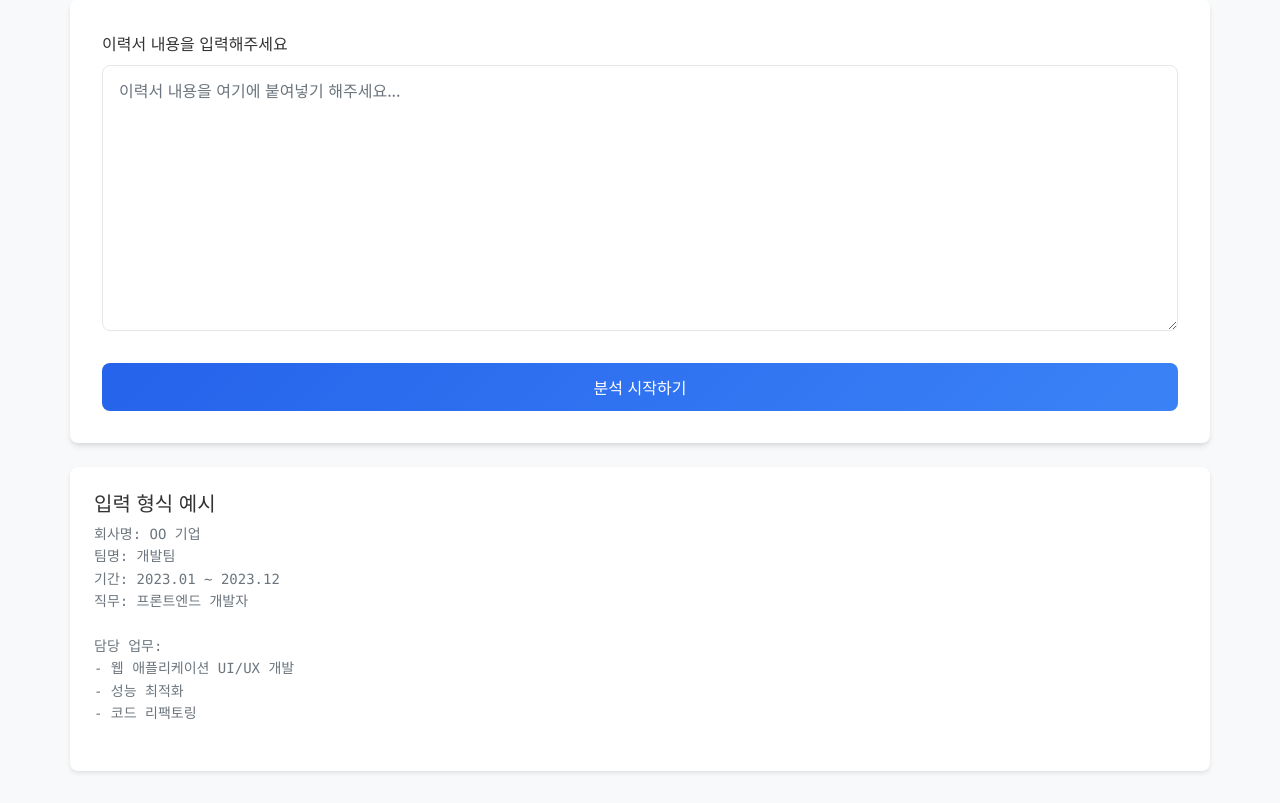
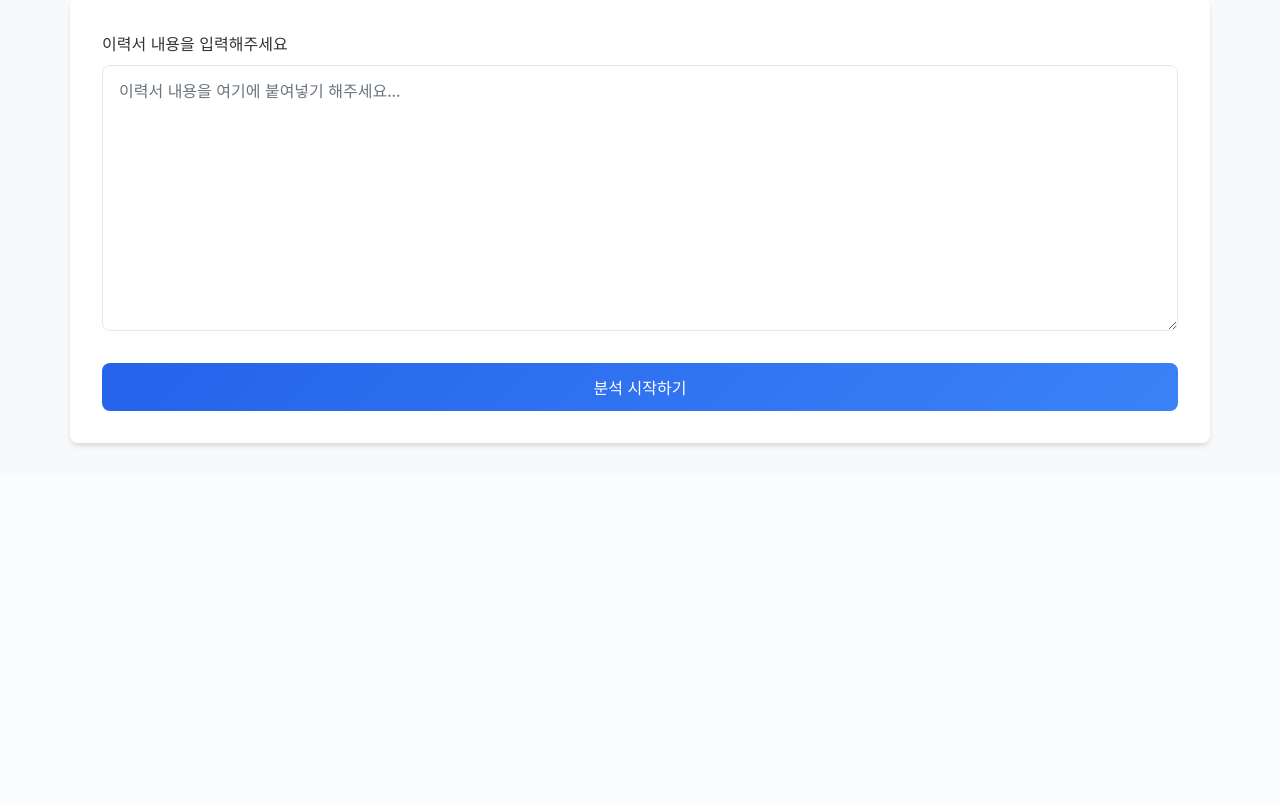
Before and after one commit to earningss793/GROWTHFOLIO2, a Flask app: page / in a window 1280 px wide. Shown: the part 585-1388 px from the top of the page. After the commit the page ends 1033 px from the top, so only its background shows below. Run offline with Flask 3, Linux system fonts and the light colour scheme.

Commit message:
Agent query: 입력 형식 예시가 제거되고 상단 부분이 잘 보이는지 확인해주세요.
Remove example input text section from index page.

Screenshot: https://storage.googleapis.com/screenshot-production-us-central1/2ddb2ace-feac-4855-9cc1-31eebc75f8a6/0d07386e-4cc4-4043-ada4-c4abc46f2aec.jpg

```diff
--- a/static/css/styles.css
+++ b/static/css/styles.css
@@ -164,14 +164,6 @@ body {
     border-radius: 0.5rem;
 }
 
-/* Example text */
-.example-text {
-    background-color: white;
-    padding: 1.5rem;
-    border-radius: 0.5rem;
-    box-shadow: 0 2px 4px rgba(0, 0, 0, 0.1);
-}
-
 pre {
     margin: 0;
     white-space: pre-wrap;
--- a/templates/index.html
+++ b/templates/index.html
@@ -89,21 +89,6 @@
                 </button>
             </form>
         </div>
-
-        <div class="mt-4 example-text">
-            <h5>입력 형식 예시</h5>
-            <pre class="text-muted">
-회사명: OO 기업
-팀명: 개발팀
-기간: 2023.01 ~ 2023.12
-직무: 프론트엔드 개발자
-
-담당 업무:
-- 웹 애플리케이션 UI/UX 개발
-- 성능 최적화
-- 코드 리팩토링
-            </pre>
-        </div>
     </div>
 
     <script src="https://cdn.jsdelivr.net/npm/bootstrap@5.1.3/dist/js/bootstrap.bundle.min.js"></script>
```
